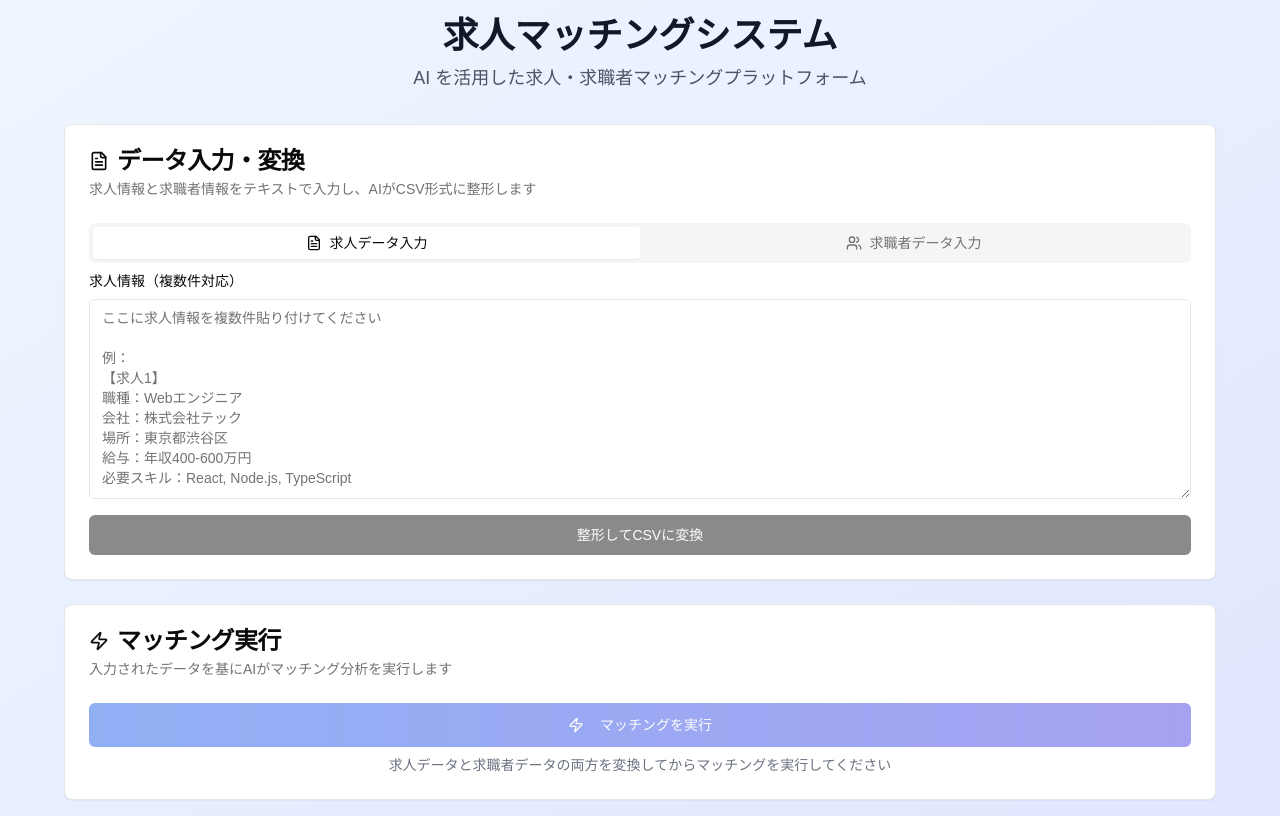
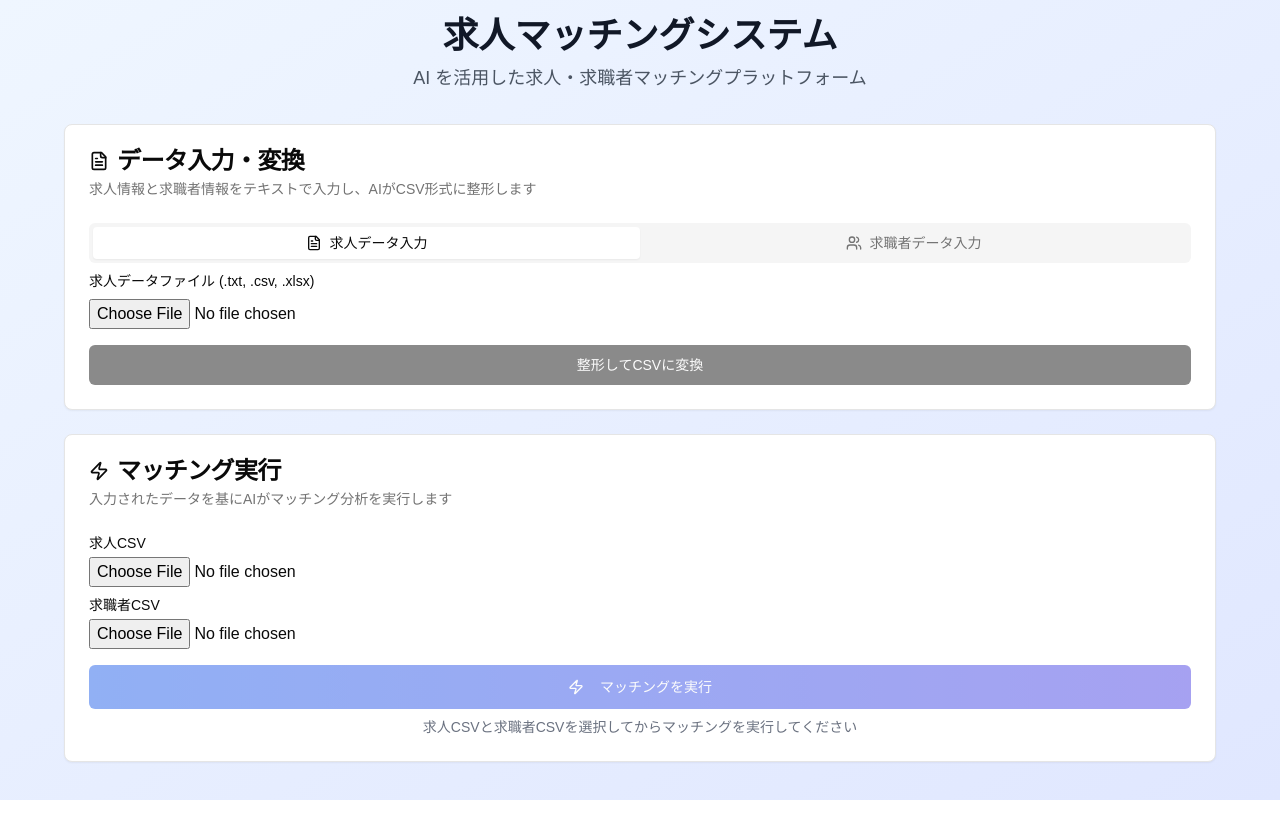
Before and after one commit to totoko00/koptest, a Next.js app in the folder frontend/: page / in a window 1280 px wide. Built offline with nearby package versions, Linux system fonts and the light colour scheme.

Commit message:
feat: support file uploads for job and applicant data

```diff
--- a/frontend/app/api/match/route.ts
+++ b/frontend/app/api/match/route.ts
@@ -2,7 +2,7 @@ import { type NextRequest, NextResponse } from "next/server"
 
 export async function POST(request: NextRequest) {
   try {
-    const { jobs, applicant } = await request.json()
+    const { jobs_csv, seekers_csv } = await request.json()
 
     // FastAPI バックエンドへのリクエスト
     const response = await fetch(`${process.env.FASTAPI_URL}/match`, {
@@ -10,7 +10,7 @@ export async function POST(request: NextRequest) {
       headers: {
         "Content-Type": "application/json",
       },
-      body: JSON.stringify({ jobs, applicant }),
+      body: JSON.stringify({ jobs_csv, seekers_csv }),
     })
 
     if (!response.ok) {
--- a/frontend/app/page.tsx
+++ b/frontend/app/page.tsx
@@ -2,7 +2,7 @@
 
 import { useState } from "react"
 import { Tabs, TabsContent, TabsList, TabsTrigger } from "@/components/ui/tabs"
-import { Textarea } from "@/components/ui/textarea"
+import * as XLSX from "xlsx"
 import { Button } from "@/components/ui/button"
 import { Card, CardContent, CardDescription, CardHeader, CardTitle } from "@/components/ui/card"
 import { Table, TableBody, TableCell, TableHead, TableHeader, TableRow } from "@/components/ui/table"
@@ -35,32 +35,62 @@ interface MatchResult {
 
 export default function JobMatchingApp() {
   const [activeTab, setActiveTab] = useState("jobs")
-  const [jobText, setJobText] = useState("")
-  const [applicantText, setApplicantText] = useState("")
+  const [jobFile, setJobFile] = useState<File | null>(null)
+  const [applicantFile, setApplicantFile] = useState<File | null>(null)
   const [jobData, setJobData] = useState<JobData[]>([])
   const [applicantData, setApplicantData] = useState<ApplicantData[]>([])
   const [matchResults, setMatchResults] = useState<MatchResult[]>([])
+  const [jobsCsv, setJobsCsv] = useState("")
+  const [seekersCsv, setSeekersCsv] = useState("")
+  const [matchJobsFile, setMatchJobsFile] = useState<File | null>(null)
+  const [matchSeekersFile, setMatchSeekersFile] = useState<File | null>(null)
   const [isJobProcessing, setIsJobProcessing] = useState(false)
   const [isApplicantProcessing, setIsApplicantProcessing] = useState(false)
   const [isMatching, setIsMatching] = useState(false)
   const [showMatchResults, setShowMatchResults] = useState(false)
 
+  const readUpload = async (file: File | null) => {
+    if (!file) return null
+    const ext = file.name.split('.').pop()?.toLowerCase()
+    if (ext === 'txt' || ext === 'csv') {
+      return await file.text()
+    } else if (ext === 'xlsx' || ext === 'xls') {
+      const data = await file.arrayBuffer()
+      const wb = XLSX.read(data, { type: 'array' })
+      const sheet = wb.Sheets[wb.SheetNames[0]]
+      return XLSX.utils.sheet_to_csv(sheet)
+    } else {
+      alert('対応していないファイル形式です')
+      return null
+    }
+  }
+
   const processJobData = async () => {
-    if (!jobText.trim()) return
+    if (!jobFile) return
+    const text = await readUpload(jobFile)
+    if (!text) return
 
     setIsJobProcessing(true)
     try {
-      const response = await fetch("/api/process-jobs", {
+    const response = await fetch("/api/process-jobs", {
         method: "POST",
         headers: {
           "Content-Type": "application/json",
         },
-        body: JSON.stringify({ text: jobText }),
+        body: JSON.stringify({ text }),
       })
 
       if (response.ok) {
         const data = await response.json()
-        setJobData(data.jobs)
+        if (data.csv) {
+          setJobsCsv(data.csv)
+          const wb = XLSX.read(data.csv, { type: 'string' })
+          const sheet = wb.Sheets[wb.SheetNames[0]]
+          const rows = XLSX.utils.sheet_to_json<JobData>(sheet)
+          setJobData(rows as JobData[])
+        } else {
+          setJobData(data.jobs)
+        }
       } else {
         console.error("Failed to process job data")
       }
@@ -72,7 +102,9 @@ export default function JobMatchingApp() {
   }
 
   const processApplicantData = async () => {
-    if (!applicantText.trim()) return
+    if (!applicantFile) return
+    const text = await readUpload(applicantFile)
+    if (!text) return
 
     setIsApplicantProcessing(true)
     try {
@@ -81,12 +113,20 @@ export default function JobMatchingApp() {
         headers: {
           "Content-Type": "application/json",
         },
-        body: JSON.stringify({ text: applicantText }),
+        body: JSON.stringify({ text }),
       })
 
       if (response.ok) {
         const data = await response.json()
-        setApplicantData([data.applicant])
+        if (data.csv) {
+          setSeekersCsv(data.csv)
+          const wb = XLSX.read(data.csv, { type: 'string' })
+          const sheet = wb.Sheets[wb.SheetNames[0]]
+          const rows = XLSX.utils.sheet_to_json<ApplicantData>(sheet)
+          setApplicantData(rows as ApplicantData[])
+        } else {
+          setApplicantData([data.applicant])
+        }
       } else {
         console.error("Failed to process applicant data")
       }
@@ -98,10 +138,13 @@ export default function JobMatchingApp() {
   }
 
   const executeMatching = async () => {
-    if (jobData.length === 0 || applicantData.length === 0) {
-      alert("求人データと求職者データの両方を入力・変換してください")
+    if (!matchJobsFile || !matchSeekersFile) {
+      alert("求人CSVと求職者CSVの両方をアップロードしてください")
       return
     }
+    const jobsCsvText = await readUpload(matchJobsFile)
+    const seekersCsvText = await readUpload(matchSeekersFile)
+    if (!jobsCsvText || !seekersCsvText) return
 
     setIsMatching(true)
     try {
@@ -110,15 +153,19 @@ export default function JobMatchingApp() {
         headers: {
           "Content-Type": "application/json",
         },
-        body: JSON.stringify({
-          jobs: jobData,
-          applicant: applicantData[0],
-        }),
+        body: JSON.stringify({ jobs_csv: jobsCsvText, seekers_csv: seekersCsvText }),
       })
 
       if (response.ok) {
         const data = await response.json()
-        setMatchResults(data.matches)
+        if (data.csv) {
+          const wb = XLSX.read(data.csv, { type: 'string' })
+          const sheet = wb.Sheets[wb.SheetNames[0]]
+          const rows = XLSX.utils.sheet_to_json<MatchResult>(sheet)
+          setMatchResults(rows as MatchResult[])
+        } else {
+          setMatchResults(data.matches)
+        }
         setShowMatchResults(true)
       } else {
         console.error("Failed to execute matching")
@@ -161,15 +208,14 @@ export default function JobMatchingApp() {
 
               <TabsContent value="jobs" className="space-y-4">
                 <div>
-                  <label className="block text-sm font-medium mb-2">求人情報（複数件対応）</label>
-                  <Textarea
-                    placeholder="ここに求人情報を複数件貼り付けてください&#10;&#10;例：&#10;【求人1】&#10;職種：Webエンジニア&#10;会社：株式会社テック&#10;場所：東京都渋谷区&#10;給与：年収400-600万円&#10;必要スキル：React, Node.js, TypeScript&#10;&#10;【求人2】&#10;職種：データサイエンティスト&#10;会社：AI株式会社&#10;..."
-                    value={jobText}
-                    onChange={(e) => setJobText(e.target.value)}
-                    className="min-h-[200px] resize-y"
+                  <label className="block text-sm font-medium mb-2">求人データファイル (.txt, .csv, .xlsx)</label>
+                  <input
+                    type="file"
+                    accept=".txt,.csv,.xlsx,.xls"
+                    onChange={(e) => setJobFile(e.target.files?.[0] || null)}
                   />
                 </div>
-                <Button onClick={processJobData} disabled={isJobProcessing || !jobText.trim()} className="w-full">
+                <Button onClick={processJobData} disabled={isJobProcessing || !jobFile} className="w-full">
                   {isJobProcessing ? (
                     <>
                       <Loader2 className="mr-2 h-4 w-4 animate-spin" />
@@ -215,17 +261,16 @@ export default function JobMatchingApp() {
 
               <TabsContent value="applicant" className="space-y-4">
                 <div>
-                  <label className="block text-sm font-medium mb-2">求職者情報（1人分）</label>
-                  <Textarea
-                    placeholder="ここに1人分の求職者情報を貼り付けてください&#10;&#10;例：&#10;名前：田中太郎&#10;スキル：React, Vue.js, Python, SQL&#10;経験：Webエンジニア3年、フロントエンド開発メイン&#10;希望勤務地：東京都内&#10;希望年収：500万円以上"
-                    value={applicantText}
-                    onChange={(e) => setApplicantText(e.target.value)}
-                    className="min-h-[200px] resize-y"
+                  <label className="block text-sm font-medium mb-2">求職者データファイル (.txt, .csv, .xlsx)</label>
+                  <input
+                    type="file"
+                    accept=".txt,.csv,.xlsx,.xls"
+                    onChange={(e) => setApplicantFile(e.target.files?.[0] || null)}
                   />
                 </div>
                 <Button
                   onClick={processApplicantData}
-                  disabled={isApplicantProcessing || !applicantText.trim()}
+                  disabled={isApplicantProcessing || !applicantFile}
                   className="w-full"
                 >
                   {isApplicantProcessing ? (
@@ -281,10 +326,28 @@ export default function JobMatchingApp() {
             <CardDescription>入力されたデータを基にAIがマッチング分析を実行します</CardDescription>
           </CardHeader>
           <CardContent>
+            <div className="space-y-2">
+              <div>
+                <label className="block text-sm font-medium mb-1">求人CSV</label>
+                <input
+                  type="file"
+                  accept=".txt,.csv,.xlsx,.xls"
+                  onChange={(e) => setMatchJobsFile(e.target.files?.[0] || null)}
+                />
+              </div>
+              <div>
+                <label className="block text-sm font-medium mb-1">求職者CSV</label>
+                <input
+                  type="file"
+                  accept=".txt,.csv,.xlsx,.xls"
+                  onChange={(e) => setMatchSeekersFile(e.target.files?.[0] || null)}
+                />
+              </div>
+            </div>
             <Button
               onClick={executeMatching}
-              disabled={isMatching || jobData.length === 0 || applicantData.length === 0}
-              className="w-full bg-gradient-to-r from-blue-600 to-indigo-600 hover:from-blue-700 hover:to-indigo-700"
+              disabled={isMatching || !matchJobsFile || !matchSeekersFile}
+              className="w-full mt-4 bg-gradient-to-r from-blue-600 to-indigo-600 hover:from-blue-700 hover:to-indigo-700"
               size="lg"
             >
               {isMatching ? (
@@ -300,9 +363,9 @@ export default function JobMatchingApp() {
               )}
             </Button>
 
-            {(jobData.length === 0 || applicantData.length === 0) && (
+            {(!matchJobsFile || !matchSeekersFile) && (
               <p className="text-sm text-gray-500 mt-2 text-center">
-                求人データと求職者データの両方を変換してからマッチングを実行してください
+                求人CSVと求職者CSVを選択してからマッチングを実行してください
               </p>
             )}
           </CardContent>
--- a/frontend/package.json
+++ b/frontend/package.json
@@ -57,6 +57,7 @@
     "tailwind-merge": "^2.5.5",
     "tailwindcss-animate": "^1.0.7",
     "vaul": "^0.9.6",
+    "xlsx": "^0.18.5",
     "zod": "^3.24.1"
   },
   "devDependencies": {
```
